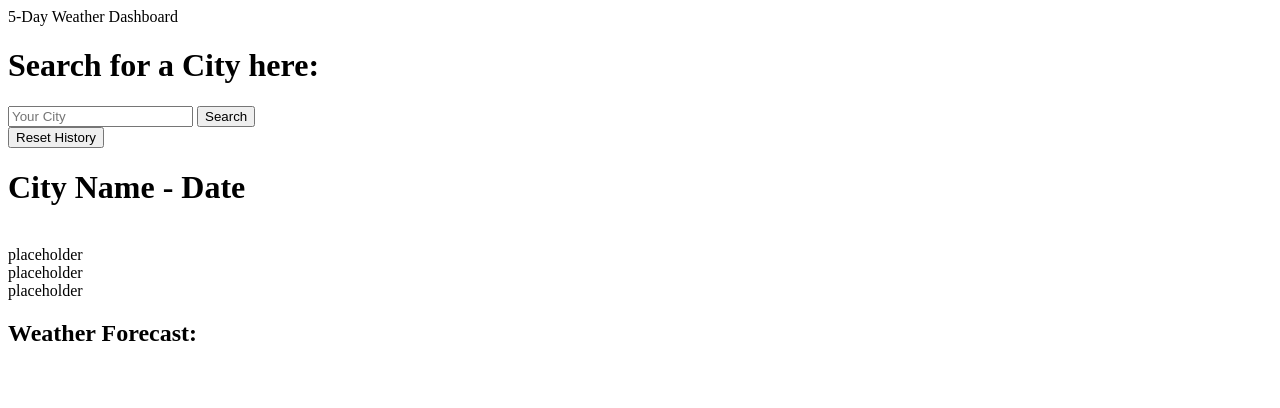
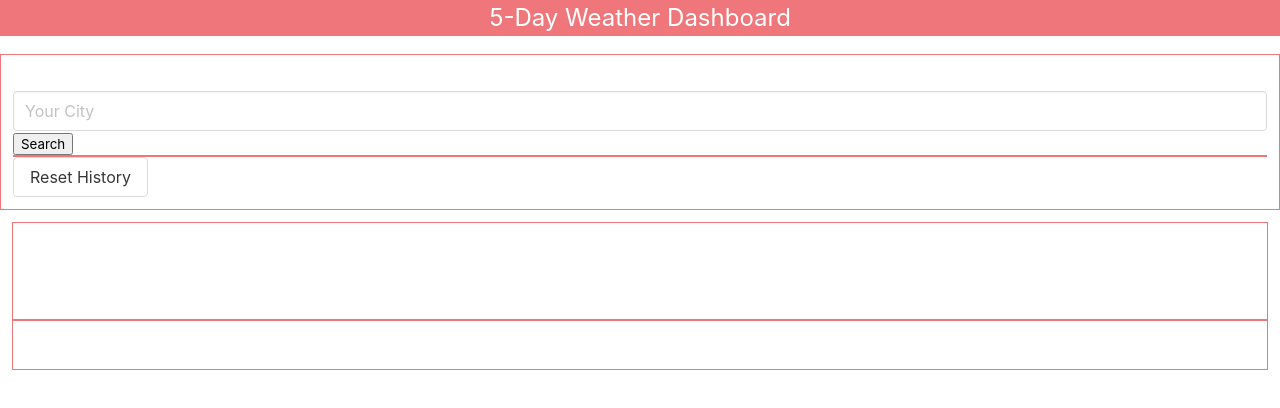
Before and after one commit to reignbtw/hw6-weather-dashboard, a plain HTML site: page index.html in a window 1280 px wide. Drawn offline with nearby package versions, Linux system fonts and the light colour scheme.

Commit message:
added css code

```diff
--- a/assets/css/style.css
+++ b/assets/css/style.css
@@ -0,0 +1,56 @@
+/* COLOR INDEX */
+:root {
+    --primary: #EF767A;
+    --background: #456990;
+    --whitetext: white;
+}
+
+html {
+    background-color: var(--background);
+}
+
+h1 {
+    font-size: 1rem;
+    font-weight: bolder;
+}
+
+h2 {
+    font-size: 0.75rem;
+    font-weight: bold;
+}
+
+#body {
+    margin: 0 20px;
+}
+
+#current_icon, #forecast7_icon, #forecast15_icon,
+#forecast23_icon, #forecast31_icon, #forecast39_icon {
+    max-height: 35px;
+    max-width: 35px;
+}
+
+.navbarTitle {
+    background-color: var(--primary);
+    text-align: center;
+    font-size: 1.5rem;
+    margin-bottom: 18px;
+    color: var(--whitetext);
+}
+
+.column {
+    color: var(--whitetext);
+    padding: 0 0.5rem;
+}
+
+.rows {
+    border: solid 1.5px var(--primary);
+}
+
+.space {
+    border-bottom: solid 1.5px var(--primary);
+}
+
+.rowTitle {
+    display: flex;
+    flex-direction: row;
+}
--- a/index.html
+++ b/index.html
@@ -5,6 +5,8 @@
     <meta http-equiv="X-UA-Compatible" content="IE=edge">
     <meta name="viewport" content="width=device-width, initial-scale=1.0">
     <link rel="stylesheet" href="./assets/css/style.css">
+    <link rel="stylesheet" href="https://cdnjs.cloudflare.com/ajax/libs/font-awesome/6.3.0/css/all.min.css">
+    <link rel="stylesheet" href="https://cdnjs.cloudflare.com/ajax/libs/bulma/0.9.4/css/bulma.min.css">
     <title>5-Day Weather Forecast</title>
 </head>
 <body>
@@ -28,7 +30,7 @@
             <div id="currentWeather" class="rows padding-1 m-bottom-2">
                 <div class="rowTitle">
                     <h1 id="currentTitle" class="m-bottom-2">City Name - Date</h1>
-                    <img id="current_img">
+                    <img id="current_icon">
                 </div>
                 <div class="m-bottom-2">
                     <div id="temperature" class="m-bottom-2">placeholder</div>
```
